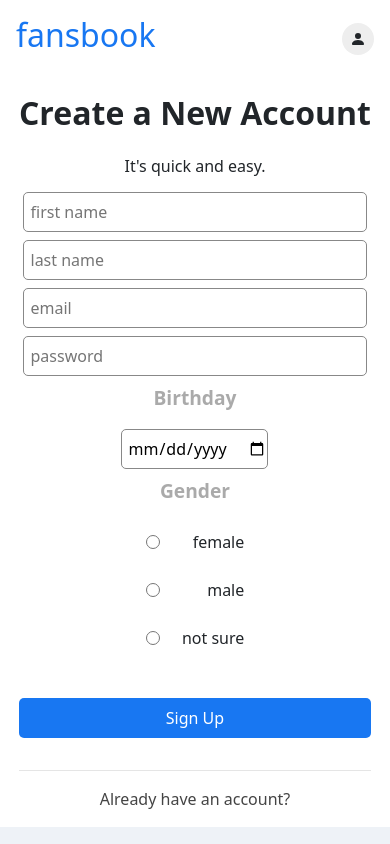
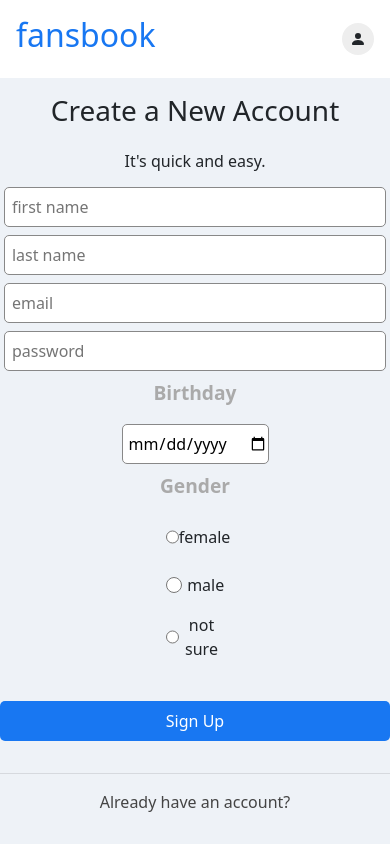
Before and after one commit to katefang/Pagebook, a React (Create React App) app in the folder client/: page /create-account in a window 390 px wide. Built offline with nearby package versions, Linux system fonts and the light colour scheme.

Commit message:
working on media queries

```diff
--- a/client/src/view/create-account/create-account.styles.scss
+++ b/client/src/view/create-account/create-account.styles.scss
@@ -1,9 +1,8 @@
 @import '../../variables.scss';
 
 .create-account-view {
-  background-color: #fff;
-  @include flex(column, space-evenly, stretch);
   margin: 0;
+  height: 100vh;
   .content {
     margin: 1rem auto;
     text-align: center;
@@ -15,15 +14,15 @@
     .gender {
       @include flex(column, space-evenly, center);
       label {
-        width: 28%;
+        width: 15%;
         @include flex(row, space-between, center);
         input {
-          width: 15%;
+          width: 1rem;
         }
       }
     }
-    h2 {
-      font-weight: 600;
+    h3 {
+      font-weight: 500;
     }
     h6 {
       margin: 1rem 0;
@@ -45,5 +44,7 @@
     .footer {
       @include footer;
     }
+    @include width-tablet;
+    @include width-desktop;
   }
 }
--- a/client/src/view/create-account/create-account.view.jsx
+++ b/client/src/view/create-account/create-account.view.jsx
@@ -40,7 +40,7 @@ const CreateAccountView = () => {
     <div className='create-account-view'>
       <Header />
       <div className='content'>
-        <h2 className='title'>Create a New Account</h2>
+        <h3 className='title'>Create a New Account</h3>
         <h6 className='subtitle'>It's quick and easy.</h6>
         <div className='name'>
           <label>
--- a/client/src/view/homepage/homepage.styles.scss
+++ b/client/src/view/homepage/homepage.styles.scss
@@ -6,11 +6,16 @@
     .make-a-post {
       @include box-shadow;
       padding: 1rem;
+      @media screen and (min-width: $breakpoint-tablet) {
+        margin-top: 1rem;
+      }
     }
     .display-post {
-      margin-top: 0.5rem;
+      margin-top: 1rem;
       padding: 0.5rem 1rem;
       @include box-shadow;
     }
+    @include width-tablet;
+    @include width-desktop;
   }
 }
--- a/client/src/view/login/login.styles.scss
+++ b/client/src/view/login/login.styles.scss
@@ -1,27 +1,32 @@
 @import '../../variables.scss';
 
 .login-view {
-  @include flex(column, center, space-between);
+  @include flex(column, space-between, normal);
   height: 100vh;
   .header {
     margin: 0;
     height: 20vh;
     width: 100%;
-    background-image: url(../../images/bg1.jpg);
-    background-size: contain;
+    background-image: url(../../images/bg2.jpg);
+    background-size: 100%;
+    background-repeat: no-repeat;
+    @media screen and (min-width: $breakpoint-tablet) {
+      height: 30vh;
+    }
   }
   .content {
     @include flex(column, space-between, center);
     margin: 3rem auto 0;
+    width: 90%;
     flex: auto;
     form {
+      @include flex(column, space-between, normal);
       width: 100%;
       input {
         @include input;
         width: 100%;
       }
-      .email {
-      }
+
       button {
         margin-top: 1.5rem;
         width: 100%;
@@ -41,5 +46,7 @@
         margin-top: 10px;
       }
     }
+    @include width-tablet;
+    @include width-desktop;
   }
 }
--- a/client/src/view/profile/profile.styles.scss
+++ b/client/src/view/profile/profile.styles.scss
@@ -9,6 +9,9 @@
     background-position: center;
     background-repeat: no-repeat;
     background-size: cover;
+    @media screen and (min-width: $breakpoint-tablet) {
+      height: 25vh;
+    }
   }
   .bio {
     .profile-avatar {
@@ -17,13 +20,15 @@
       border-radius: 50%;
       background-color: #fff;
       @include flex(row, center, center);
-      position: absolute;
-      top: 8rem;
-      right: 40vw;
+      position: relative;
+      bottom: 2rem;
+      left: 40vw;
+      @media screen and (min-width: $breakpoint-tablet) {
+        left: 44vw;
+      }
     }
     p {
       text-align: center;
-      margin-top: 4rem;
     }
   }
 
@@ -38,5 +43,7 @@
       padding: 1rem;
       margin-top: 0.5rem;
     }
+    @include width-tablet;
+    @include width-desktop;
   }
 }
```
Also changed, not shown: client/src/images/facebook.svg (added).
